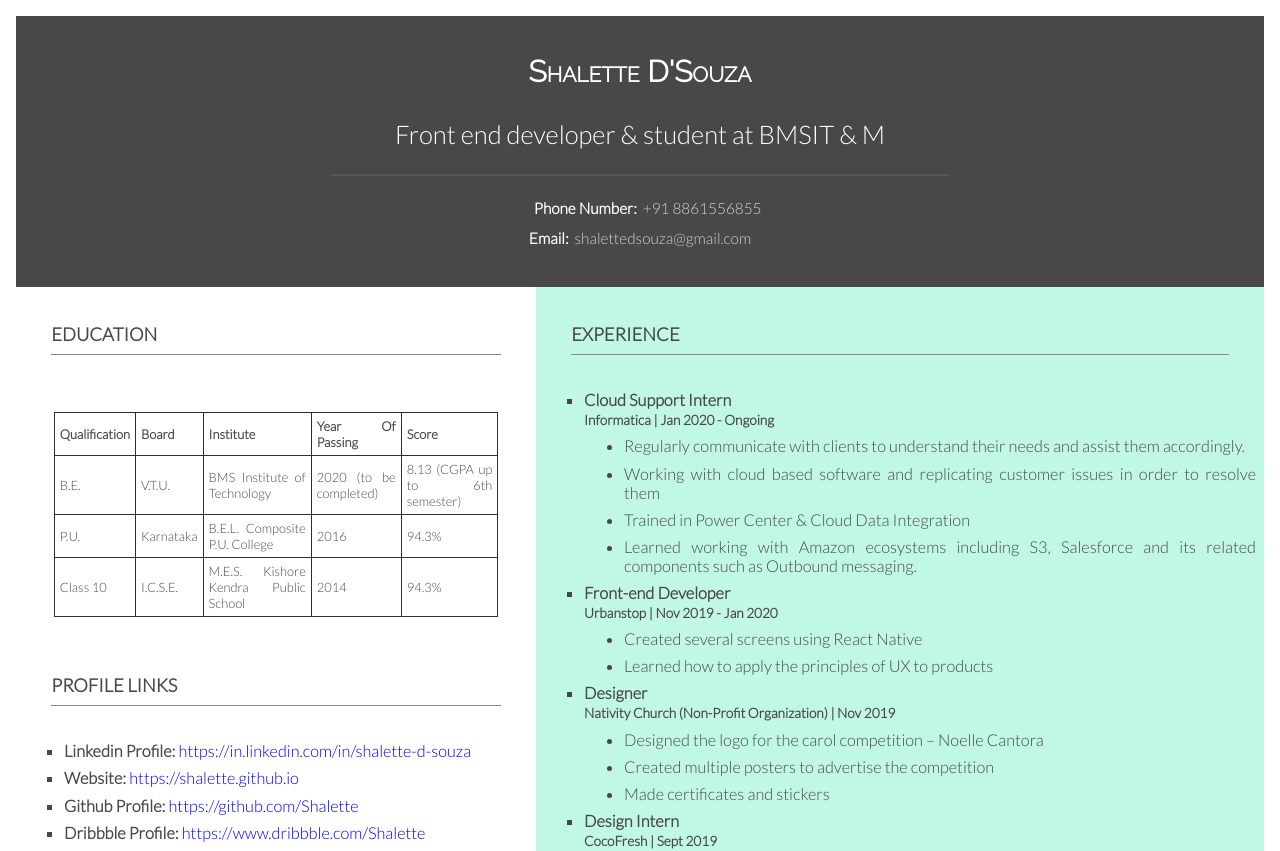
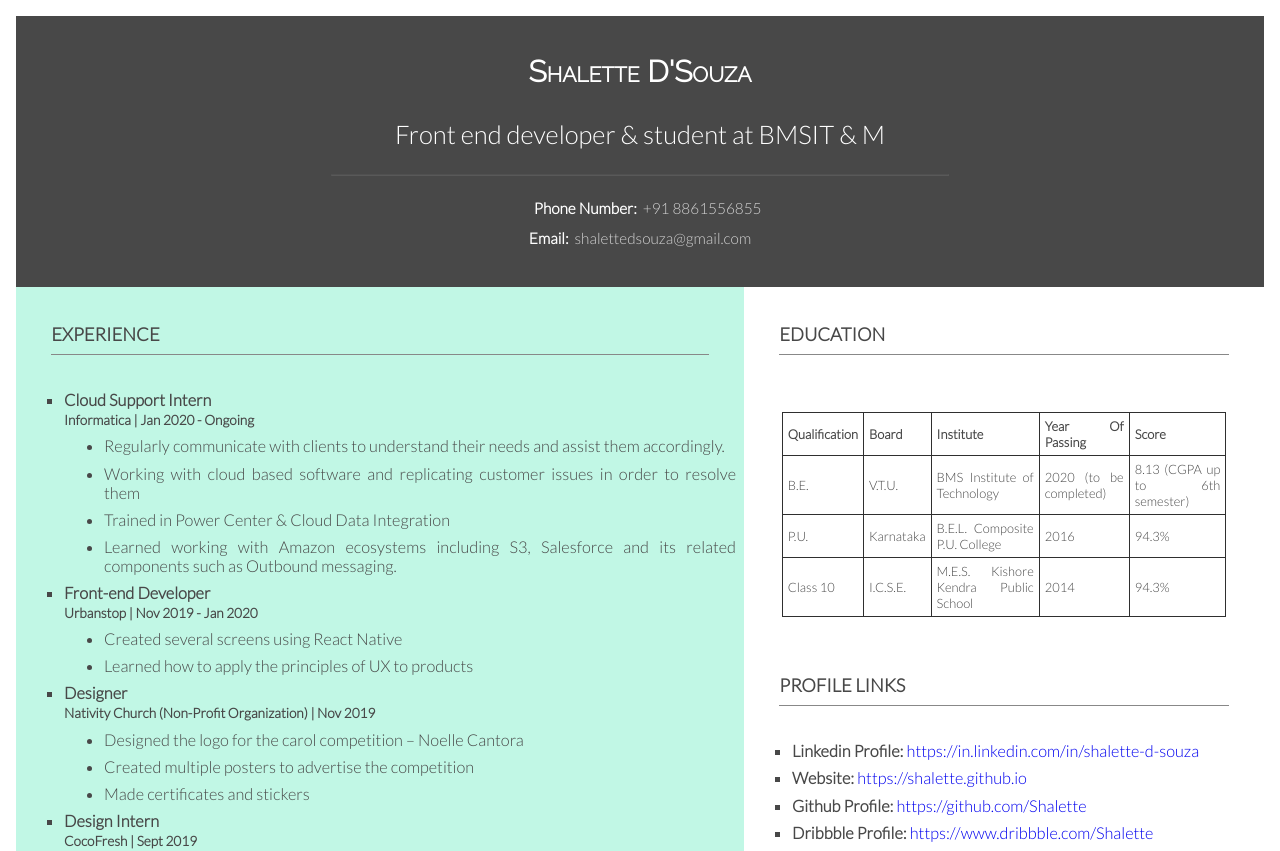
Before and after one commit to Shalette/react-resume, a React (Create React App) app: page / in a window 1280 px wide. Shown: the top 851 px of the page. Built offline with nearby package versions, Linux system fonts and the light colour scheme.

Commit message:
changed order

```diff
--- a/src/App.css
+++ b/src/App.css
@@ -13,11 +13,10 @@
   overflow-x: scroll;
 }
 
-@media only screen and (max-width: 1034px) {
+
   #left{
+    order: 2;
+  }
+  #right{
     order: 3;
   }
-  #right{
-    order: 2;
-  }
-}
--- a/src/App.js
+++ b/src/App.js
@@ -77,10 +77,10 @@
     fontSize: '1.6em',
     textAlign: 'center',
   },
-  left: {
+  right: {
     fontSize: '1.7em',
   },
-  right: {
+  left: {
     fontSize: '1.7em',
     background: '#c1f7e5',
   }
@@ -108,7 +108,7 @@
         </Summary>
       </Grid>
 
-      <Grid id="left" className={classes.left} item sm={12} md={5} xs={12}>
+      <Grid id="right" className={classes.right} item sm={12} md={5} xs={12}>
 
       <Heading>Education</Heading>
       <div class="overflow">
@@ -213,7 +213,7 @@
       </Grid>
 
 
-      <Grid id="right" className={classes.right} item sm={12} md={7} xs={12}>
+      <Grid id="left" className={classes.left} item sm={12} md={7} xs={12}>
       <Heading>Experience</Heading>
       <ListMain>
 
```
